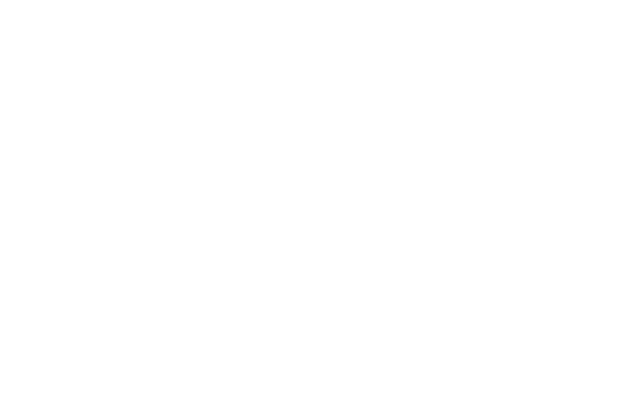
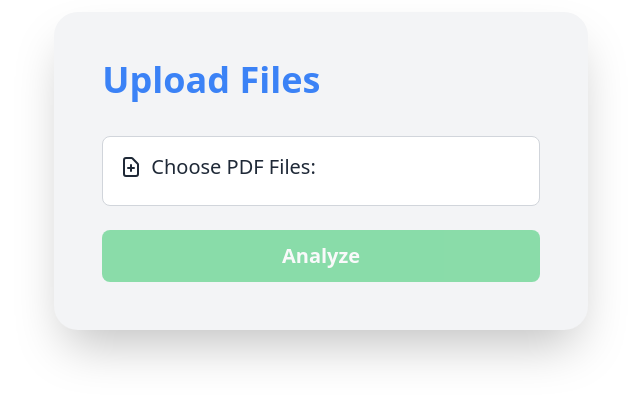
Before and after one commit to thapasusheel/docu-solver, a React (Vite) app: page /upload-files in a window 1280 px wide. Before the commit this address had no page. Shown: the part 229-632 px from the top of the page, without its empty margins (319-959 px from the left). Built offline with nearby package versions, Linux system fonts and the light colour scheme.

Commit message:
Create upload files page (#2)
Upload will upload the files which they will use in for chatting

```diff
--- a/src/components/Hero/Hero.tsx
+++ b/src/components/Hero/Hero.tsx
@@ -1,3 +1,4 @@
+import { Link } from "react-router-dom";
 import hero from "../../assets/images/hero.png";
 
 const Hero = () => {
@@ -17,7 +18,7 @@ const Hero = () => {
         </div>
 
         <button className="my-10 px-6 py-3 bg-green-400 text-black font-semibold tracking-widest rounded-xl text-base cursor-pointer hover:bg-green-500 hover:text-black">
-          Get Started
+          <Link to="/upload-files">Get Started</Link>
         </button>
       </div>
       <div className="w-3/5">
--- /dev/null
+++ b/src/pages/UploadFiles/UploadFiles.tsx
@@ -0,0 +1,101 @@
+import React, { useState } from 'react';
+import { useToast } from '@/components/ui/use-toast'; // Import useToast from the specified file
+import { HiOutlineDocumentAdd, HiOutlineX } from 'react-icons/hi'; // Import icons for file upload and removal
+
+const UploadPage: React.FC = () => {
+  const [files, setFiles] = useState<File[]>([]);
+  const [analyseButtonDisabled, setAnalyseButtonDisabled] = useState(true);
+  const { toast } = useToast(); // Assuming you have used react-toast-notifications
+
+  const handleFileChange = (event: React.ChangeEvent<HTMLInputElement>) => {
+    const fileList = event.target.files;
+    if (fileList) {
+      const filesArray = Array.from(fileList);
+      const pdfFiles = filesArray.filter(
+        (file) => file.type === 'application/pdf'
+      );
+      setFiles((prevFiles) => [...prevFiles, ...pdfFiles]);
+      setAnalyseButtonDisabled(pdfFiles.length === 0);
+    }
+  };
+
+  const handleRemoveFile = (index: number) => {
+    const updatedFiles = [...files];
+    updatedFiles.splice(index, 1);
+    setFiles(updatedFiles);
+    setAnalyseButtonDisabled(updatedFiles.length === 0);
+  };
+
+  const handleFormSubmit = (event: React.FormEvent<HTMLFormElement>) => {
+    event.preventDefault();
+    // Handle form submission logic here
+    toast({
+      variant: 'default',
+      description: '✅ Files uploaded successfully!',
+    });
+  };
+
+  return (
+    <div className="flex justify-center items-center h-screen">
+      <div className="bg-gray-100 py-12 px-12 rounded-3xl w-5/12 flex flex-col shadow-2xl">
+        <div className="flex items-center justify-between mb-6 ">
+          <h2 className="text-4xl font-bold text-blue-500">Upload Files</h2>
+        </div>
+
+        <form className="flex flex-col gap-6 mt-3" onSubmit={handleFormSubmit}>
+          <div className="bg-white border border-gray-300 rounded-lg p-4">
+            <label
+              htmlFor="file"
+              className="flex items-center text-xl font-medium text-gray-800 mb-2 cursor-pointer"
+            >
+              <HiOutlineDocumentAdd className="mr-2 w-6 h-6" />
+              Choose PDF Files:
+            </label>
+            <div className="flex flex-col space-y-5">
+              {files.length > 0 &&
+                files.map((file, index) => (
+                  <div
+                    key={index}
+                    className="flex items-center justify-between bg-gray-200 px-3 py-2 rounded-lg mt-5"
+                  >
+                    <span className="text-black text-base py-1 px-2 rounded-lg">
+                      {file.name}
+                    </span>
+                    <button
+                      type="button"
+                      onClick={() => handleRemoveFile(index)}
+                      className="flex items-center justify-center bg-red-500 text-white rounded-full h-8 w-8 hover:bg-red-600"
+                    >
+                      <HiOutlineX />
+                    </button>
+                  </div>
+                ))}
+              <input
+                type="file"
+                id="file"
+                name="file"
+                multiple
+                accept=".pdf"
+                onChange={handleFileChange}
+                className="hidden"
+                required
+              />
+            </div>
+          </div>
+
+          <button
+            type="submit"
+            className={`text-xl bg-green-500 hover:bg-green-600 text-white font-bold py-3 px-4 rounded-lg focus:outline-none ${
+              analyseButtonDisabled && 'opacity-50 cursor-not-allowed'
+            }`}
+            disabled={analyseButtonDisabled}
+          >
+            Analyze
+          </button>
+        </form>
+      </div>
+    </div>
+  );
+};
+
+export default UploadPage;
--- /dev/null
+++ b/src/pages/UploadFiles/index.ts
@@ -0,0 +1 @@
+export { default } from "./UploadFiles";
--- a/src/routes/AppRoutes.tsx
+++ b/src/routes/AppRoutes.tsx
@@ -2,6 +2,7 @@ import { BrowserRouter as Router, Routes, Route } from "react-router-dom";
 import LandingPage from "../pages/LandingPage";
 
 import AuthorPage from "@/pages/AuthorPage";
+import UploadFiles from "@/pages/UploadFiles";
 
 const AppRoutes = () => {
   return (
@@ -9,6 +10,7 @@ const AppRoutes = () => {
       <Routes>
         <Route path="/" element={<LandingPage />} />
         <Route path="/author" element={<AuthorPage />} />
+        <Route path="/upload-files" element={<UploadFiles />} />
       </Routes>
     </Router>
   );
```
